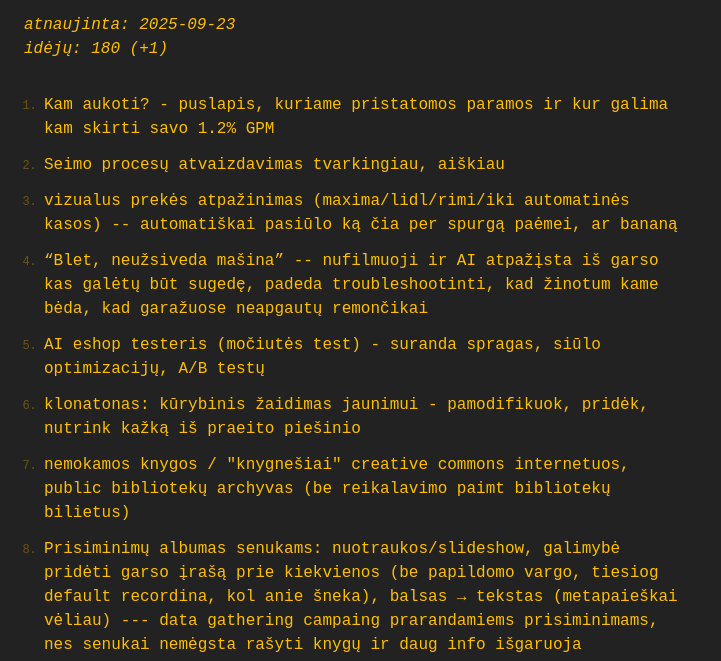
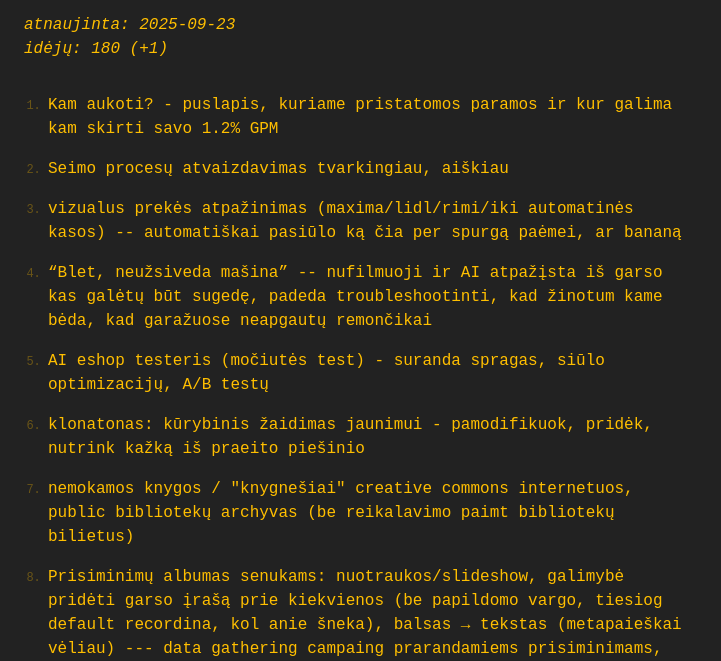
Before and after one commit to Debesyla/dago-ideas, an Eleventy site: page index.md in a window 1280 px wide. Shown: the part 139-800 px from the top of the page, without its empty margins (0-721 px from the left). Built offline with nearby package versions, Linux system fonts and the light colour scheme; Eleventy itself is replaced by a stand-in of ours; files that its build step writes are made by us from their sources.

Commit message:
spacing language/system

```diff
--- a/assets/styles/_theme.scss
+++ b/assets/styles/_theme.scss
@@ -5,13 +5,13 @@ body {
   background: $black;
   color: $theme;
   margin: 0 auto 0 0;
-  padding: 3em 1.5em 6em;
+  padding: var(--2xl) var(--lg) var(--3xl);
   font-family: monospace, 'Courier New', Courier, sans-serif;
   max-width: 75ch;
 }
 
 a {
-  text-underline-offset: 0.25em;
+  text-underline-offset: var(--xs);
 
   &:hover,
   &:focus {
@@ -20,11 +20,11 @@ a {
 }
 
 ul, ol {
-  padding-left: 1.25em;
+  padding-left: var(--lg);
 
   li {
     & + li {
-      margin-top: 0.75em;
+      margin-top: var(--md);
     }
 
     &::marker {
@@ -47,12 +47,12 @@ ol {
 /* content */
 #content {
   & > * + * {
-    margin-top: 1em;
+    margin-top: var(--md);
   }
 
   // .md viduje lengviau editinti kaip ul, outputas tegul atrodo kaip ol
   > ul {
-    padding-top: 1em;
+    padding-top: var(--md);
     list-style-type: decimal;
 
     li::marker {
@@ -62,5 +62,5 @@ ol {
 }
 
 #colophon {
-  margin-top: 4em;
+  margin-top: var(--2xl);
 }
--- a/assets/styles/_variables.scss
+++ b/assets/styles/_variables.scss
@@ -1,5 +1,15 @@
 $black: #222;
 $theme: #FFBF00;
+
+:root {
+  --xs: 0.25em;
+  --sm: 0.5em;
+  --md: 1em;
+  --lg: 1.5em;
+  --xl: 2em;
+  --2xl: 3em;
+  --3xl: 4em;
+}
 
 @mixin desktop {
     @media screen and (min-width: 1024px) {
```
